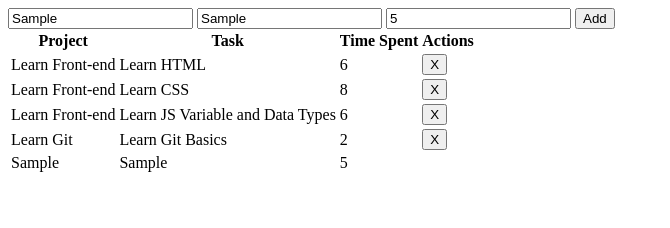
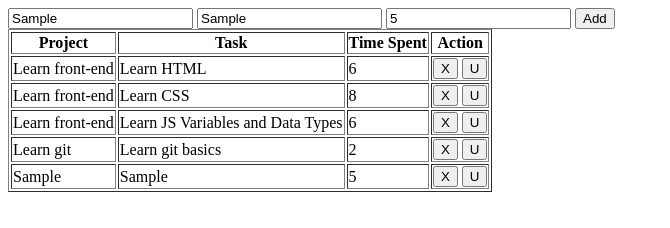
Before and after one commit to hoangcu94/C4EJSN102.Homework, a plain HTML site: page Session 8/Timesheet/index.html in a window 1280 px wide. Both pictures are taken after typing "Sample", "Sample", "5" into the empty fields and a click on the button "Add". Shown: the whole page, without its empty margins (0-670 px from the left). Drawn offline with Linux system fonts and the light colour scheme.

Commit message:
them Timesheet

```diff
--- /dev/null
+++ b/Session 8/Timesheet/app.js
@@ -0,0 +1,119 @@
+let timeSheetData = [
+    {
+        project:"Learn front-end",
+        task: "Learn HTML" ,
+        timeSpent:6,
+    },
+    {
+        project:"Learn front-end",
+        task: "Learn CSS",
+        timeSpent:8,
+    },
+    {
+        project:"Learn front-end",
+        task: "Learn JS Variables and Data Types",
+        timeSpent:6,
+    },    {
+        project:"Learn git",
+        task: "Learn git basics",
+        timeSpent:2,
+    },
+];
+const tbody = document.getElementById("table-body");
+const add = document.getElementById("add");
+const project = document.getElementById("project");
+const task = document.getElementById("task");
+const timeSpent = document.getElementById("time-spent");
+const update = document.getElementById("update");
+// let updateIndex = undefined;
+let updateIndex = "";
+// console.log(tbody);
+
+render(timeSheetData);
+
+function render(arr) {
+    tbody.innerHTML = "";
+    arr.forEach(function(item,index){
+        let row = `
+        <tr>
+            <td>${item.project}</td>
+            <td>${item.task}</td>
+            <td>${item.timeSpent}</td>
+            <td id="${index}">
+                <button class="delete">X</button>
+                <button class="update">U</button>
+            </td>
+        </tr>
+        `;
+        // tbody.innerHTML += row;
+        tbody.insertAdjacentHTML("beforeend",row);
+    });
+    update.style.display = "none";
+}
+add.onclick = function () {
+    let projectValue = project.value;
+    let taskValue = task.value;
+    let timeSpentValue = timeSpent.value;
+    // console.log(projectValue, taskValue, timeSpendValue);
+    let newproject = {
+        project: projectValue,
+        task: taskValue,
+        timeSpent: timeSpentValue,
+    };
+    timeSheetData.push(newproject);
+    render(timeSheetData);
+    // console.log(timeSheetData);
+};
+// // Su dung even object
+tbody.onclick = function(e) {
+    // console.log(e.target);
+    if(e.target.classList.contains("delete")) {
+        let index = e.target.parentElement.id;
+        // console.log(index);
+        timeSheetData.splice(index,1);
+        render(timeSheetData);
+    }
+    if(e.target.classList.contains("update")) {
+        let index = e.target.parentElement.id;
+        // console.log(index);
+        let item = timeSheetData[index];
+        project.value = item.project;
+        task.value = item.task;
+        timeSpent.value = item.timeSpent;
+        updateIndex = index;
+        // Show nut update
+        // update.classList.remove("hidden");
+        update.style.display = "inline-block";
+        add.style.display = "none";
+
+    }
+};
+
+update.onclick = function() {
+    if(updateIndex) {
+        timeSheetData[updateIndex].project = project.value;
+        timeSheetData[updateIndex].task = task.value;
+        timeSheetData[updateIndex].timeSpent = timeSpent.value;
+        render(timeSheetData);
+        // update.classList.add("hidden");
+        update.style.display = "none";
+        add.style.display = "inline-block";
+        project.value = "";
+        task.value = "";
+        timeSpent.value = "";
+    }
+};
+
+// let request = fetch(`https://jsonplaceholder.typicode.com/todos`);
+// console.log(request);
+// request
+// .then(function(response) {
+//     // console.log(response.json);
+//     return response.json;
+// })
+// .then(function(data) {
+//     console.log(data);
+// })
+// .catch(function (error) {
+//     console.log(error);
+// });
--- a/Session 8/Timesheet/data.js
+++ /dev/null
@@ -1,23 +0,0 @@
-let timeSheetData = [
-    {
-        Project: 'Learn Front-end',
-        Task: 'Learn HTML',
-        Time: 6
-    },
-    {
-        Project: 'Learn Front-end',
-        Task: 'Learn CSS',
-        Time: 8
-    },
-    {
-        Project: 'Learn Front-end',
-        Task: 'Learn JS Variable and Data Types',
-        Time: 6
-    },
-    {
-        Project: 'Learn Git',
-        Task: 'Learn Git Basics',
-        Time: 2
-    }]
-
-console.log(timeSheetData);
--- a/Session 8/Timesheet/index.html
+++ b/Session 8/Timesheet/index.html
@@ -3,52 +3,25 @@
 <head>
     <meta charset="UTF-8">
     <meta name="viewport" content="width=device-width, initial-scale=1.0">
-    <title>Document</title>
+    <title>Time Sheet</title>
 </head>
 <body>
-    <input type= "text" placeholder="Enter project" id= "project">
-    <input type= "text" placeholder="Enter task" id= "task">
-    <input type= "number" placeholder="Time spent" id= "timespent">
+    <input type="text" placeholder="Project" id="project">
+    <input type="text" placeholder="Task" id="task">
+    <input type="number" placeholder="Time Spent" id="time-spent">
     <button id="add">Add</button>
-    <table>
+    <button id="update" class="hidden">Update</button>
+    <table border="1px">
         <thead>
-            <tr>
-                <th>Project</th>
-                <th>Task</th>
-                <th>Time Spent</th>
-                <th>Actions</th>
-            </tr>
+            <th>Project</th>
+            <th>Task</th>
+            <th>Time Spent</th>
+            <th>Action</th>
         </thead>
-        <tbody id = "table">
-            <tr>
-                <th>Project</th>
-                <th>Task</th>
-                <th>Time Spent</th>
-                <th>Actions</th>
-            </tr>
-            <tr class= "child">
-                <td>Learn front-end</td>
-                <td>Learn HTML</td>
-                <td>6</td>
-            </tr>
-            <tr class= "child">
-                <td>Learn front-end</td>
-                <td>Learn CSS</td>
-                <td>8</td>
-            </tr>
-            <tr class= "child">
-                <td>Learn front-end</td>
-                <td>Learn JS Variables and Data Types</td>
-                <td>6</td>
-            </tr>
-            <tr class= "child">
-                <td>Learn git</td>
-                <td>Learn git basics</td>
-                <td>2</td>
-            </tr>
+        <tbody id="table-body">
         </tbody>
     </table>
-    <script src= "data.js"></script>
-    <script src= "index.js"></script>
+
+    <script src="./app.js"></script>
 </body>
 </html>
--- a/Session 8/Timesheet/index.js
+++ /dev/null
@@ -1,44 +0,0 @@
-let add = document.getElementById("add");
-let project1 = document.getElementById("project");
-let task1 = document.getElementById("task");
-let timespent1 = document.getElementById("timespent");
-let tableSection = document.getElementById("table");
-
-add.addEventListener ("click", () => {
-    var x = {};
-    x.Project = project1.value;
-    x.Task = task1.value;
-    x.Time = timespent1.value;
-    timeSheetData.push (x);
-    console.log (timeSheetData);
-    let td1 = `<tr>
-    <td>${project1.value}</td>
-    <td>${task1.value}</td>
-    <td>${timespent1.value}</td>
-    </tr> `
-    tableSection.innerHTML += td1;
-})
-
-project1.value ="";
-task1.value= "";
-timespent1.value="";
-render();
-function render () {
-    tableSection.innerHTML = "";
-for ( let item of timeSheetData) {
-    let td2 = `<tr>
-    <td>${item.Project}</td>
-    <td>${item.Task}</td>
-    <td>${item.Time}</td>
-    <td class = "remove"><button>X</button></td>
-    </tr>`;
-    tableSection.innerHTML += td2
-}
-}
-render();
-
-// tableSection.onclick = function(event) {
-//     if(event.target.classList.contains("remove")) {
-//         let content = event.target.parentElement.innerText;
-//     }
-// }
```
